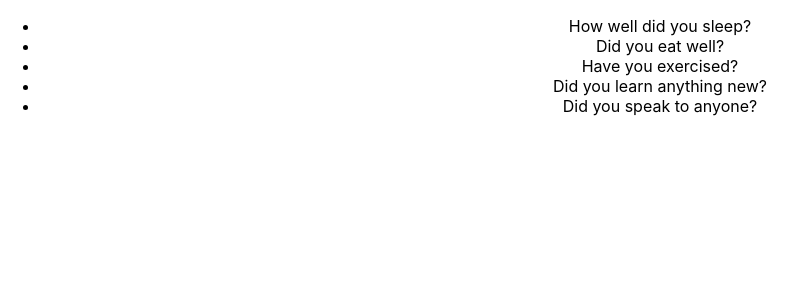
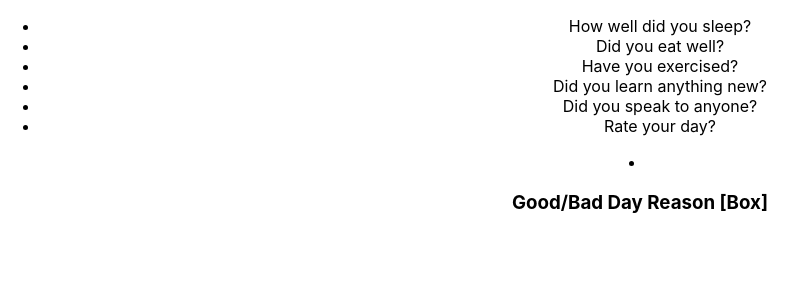
Before and after one commit to rdtclark/wellness_tracker, a React (Create React App) app: page / in a window 1280 px wide. Shown: the top 300 px of the page, without its empty margins (0-807 px from the left). Built offline with nearby package versions, Linux system fonts and the light colour scheme.

Commit message:
add day result component

```diff
--- a/src/components/QuestionList.js
+++ b/src/components/QuestionList.js
@@ -1,5 +1,6 @@
 import React from 'react';
 import Question from './Question';
+import Reason from './Reason';
 
 const QuestionList = ({questionList}) => {
 
@@ -18,6 +19,7 @@ const QuestionList = ({questionList}) => {
             <ul>
             {questions}
             </ul>
+            <Reason/>
         </div>
     )
 }
--- /dev/null
+++ b/src/components/Reason.js
@@ -0,0 +1,15 @@
+import React from 'react';
+
+const Reason = ({}) => {
+
+    return(
+        <div>
+            <li>
+            <h3>Good/Bad Day Reason [Box]</h3>
+            </li>
+        </div>
+    )
+
+}
+
+export default Reason;
--- a/src/containers/WellnessContainer.js
+++ b/src/containers/WellnessContainer.js
@@ -12,7 +12,8 @@ class WellnessContainer extends Component{
                 { "id":"EAT", "content":"Did you eat well?" },
                 { "id":"PHYSICAL", "content":"Have you exercised?" },
                 { "id":"MENTAL", "content":"Did you learn anything new?" },
-                { "id":"SOCIAL", "content": "Did you speak to anyone?" }
+                { "id":"SOCIAL", "content": "Did you speak to anyone?" },
+                { "id":"DAY", "content": "Rate your day?" }
             ]
         }
     }
```
